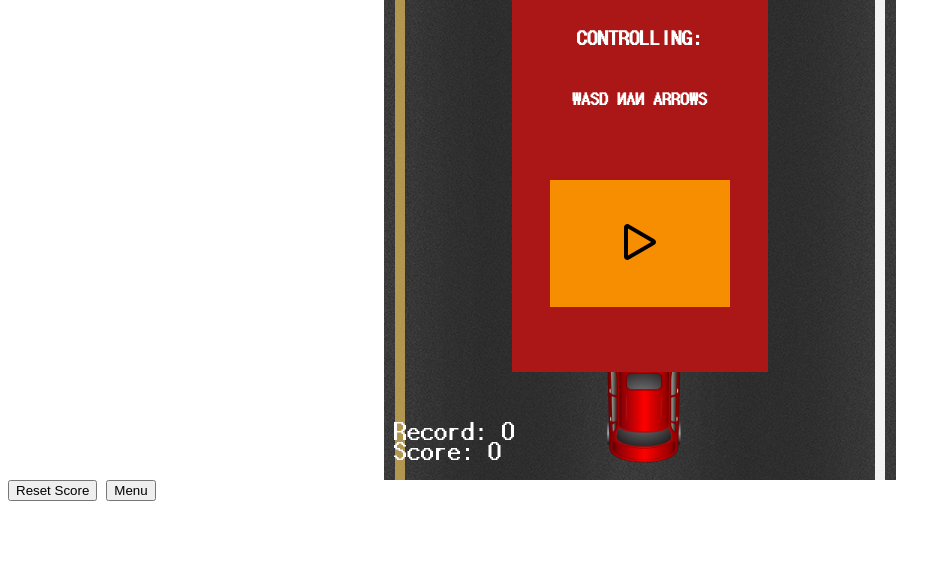
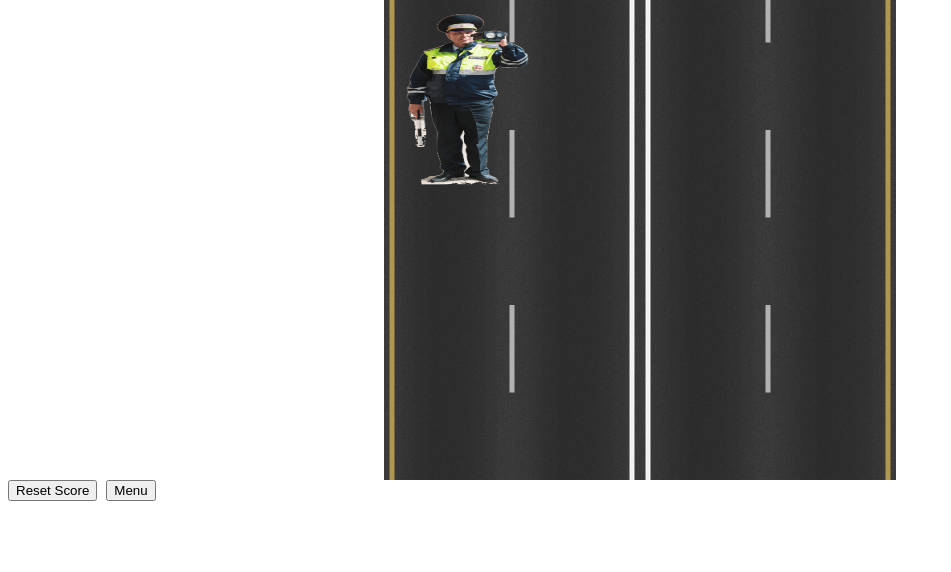
Before and after one commit to jestersj/car_game_v1, a plain HTML site: page index.html in a window 1280 px wide. Shown: the part 228-800 px from the top of the page, without its empty margins (0-951 px from the left). Drawn offline with Linux system fonts and the light colour scheme.

Commit message:
global changes part1

```diff
--- a/index.html
+++ b/index.html
@@ -56,7 +56,7 @@
         </div>
     </div>
 
-    <script src="./script/game.js"></script>
+    <script src="./script/game2.js"></script>
 </body>
 
 </html>
--- /dev/null
+++ b/script/game2.js
@@ -0,0 +1,155 @@
+const cvs = document.getElementById("canvas");
+const ctx = cvs.getContext("2d");
+
+
+const car_img = new Image();
+const cop_img = new Image();
+const coin_img = new Image();
+const road_img = new Image();
+
+
+car_img.src = "./img/car.png";
+cop_img.src = "./img/cop.png";
+coin_img.src = "./img/coin.png";
+road_img.src = "./img/road.png";
+
+
+let FPS = 60,
+    DELAY = 1000 / FPS,
+    last_time = null,
+    frame = -1;
+
+let today = new Date();
+let current_time = today.getHours() + ":" + today.getMinutes() + ":" + today.getSeconds();
+let last_cop_spawn_time = today.getHours() + ":" + today.getMinutes() + ":" + today.getSeconds();
+let last_coin_spawn_time = today.getHours() + ":" + today.getMinutes() + ":" + today.getSeconds();
+
+
+class BaseModel {
+    constructor(x, y, vel_x, vel_y, width, height, pic) {
+        this.x = x;
+        this.y = y;
+        this.vel_x = vel_x;
+        this.vel_y = vel_y;
+        this.width = width;
+        this.height = height;
+        this.pic = pic;
+    }
+
+    move(time) {
+        this.x += this.vel_x * time;
+        this.y += this.vel_y * time;
+    }
+
+    draw() {
+        ctx.drawImage(this.pic, this.x, this.y, this.width, this.height);
+    }
+}
+
+
+class Cop extends BaseModel {
+    constructor(x, y, vel_x, vel_y, width, height) {
+        super(x, y, vel_x, vel_y, width, height, cop_img);
+    }
+}
+
+
+class Car extends BaseModel {
+    constructor(x, y, vel_x, vel_y, width, height) {
+        super(x, y, vel_x, vel_y, width, height, car_img);
+    }
+}
+
+
+class Coin extends BaseModel {
+    constructor(x, y, vel_x, vel_y, width, height) {
+        super(x, y, vel_x, vel_y, width, height, coin_img);
+    }
+}
+
+let cops = Array(),
+    coins = Array();
+
+let COP_VEL_X = 0,
+    COP_VEL_Y = 120,
+    COP_WIDTH = cvs.clientWidth / 4,
+    COP_HEIGHT = cvs.clientHeight / 4;
+
+function spawn_cop() {
+    let x = (Math.random()) * (cvs.width - COP_WIDTH);
+    let y = -COP_HEIGHT;
+
+    cops.push(new Cop(x, y, COP_VEL_X, COP_VEL_Y, COP_WIDTH, COP_HEIGHT));
+}
+
+
+COPS_SPAWN_CHANCE = 80;
+COIN_SPAWN_CHANCE = 10;
+
+function cops_generate(time) {
+    let x = COPS_SPAWN_CHANCE * time / 100;
+    let y = Math.random();
+    if (y < x  && cops[cops.length - 1].y >= COP_HEIGHT) {
+        spawn_cop();
+    }
+}
+
+
+function draw_cops() {
+    for (let i in cops) {
+        cops[i].draw();
+    }
+}
+
+
+function move_cops(time) {
+    for (let i in cops) {
+        cops[i].move(time);
+    }
+}
+
+
+SCORE = 0;
+
+
+function clear_cops() {
+    if (cops[cops.length - 1].y >= cvs.clientHeight) {
+        cops.pop();
+        ++SCORE;
+    }
+}
+
+
+function main_func(time) {
+    time = time / 1000;
+    ctx.drawImage(road_img, 0, 0, cvs.clientWidth, cvs.clientHeight);
+
+    if (time === 0) {
+        spawn_cop();
+    } else {
+        cops_generate(time);
+        // coins_generate();
+    }
+
+    clear_cops();
+    draw_cops();
+    move_cops(time);
+}
+
+function loop() {
+    let today = new Date();
+    let current_time = today.getTime();
+
+    if (last_time == null) {
+        main_func(0);
+    } else if (current_time - last_time >= DELAY) {
+        main_func(current_time - last_time);
+    }
+
+    last_time = current_time;
+
+    requestAnimationFrame(loop);
+}
+
+
+road_img.onload = loop;
```
